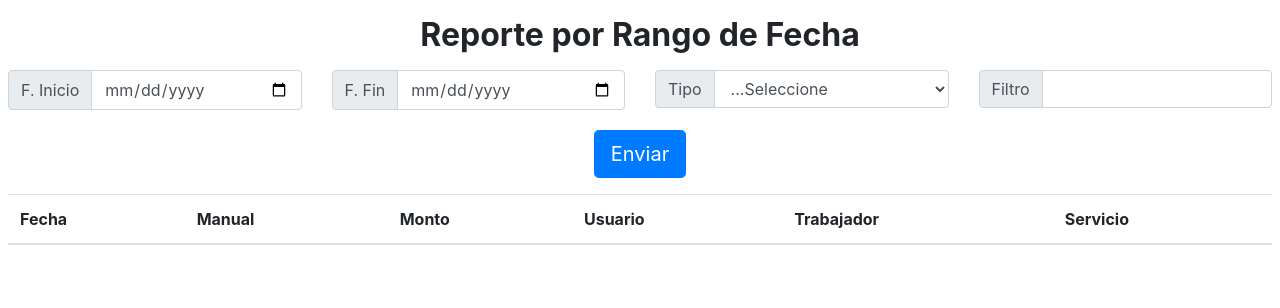
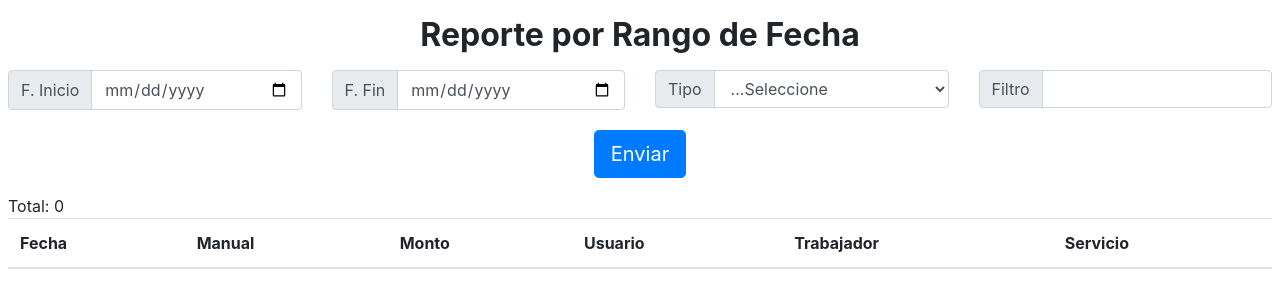
Before and after one commit to sedwarb/hairdressing, a React (Create React App) app in the folder client/: page /Table in a window 1280 px wide. Shown: the top 308 px of the page. Built offline with nearby package versions, Linux system fonts and the light colour scheme.

Commit message:
se agrego el totalizar montos de servicios en Table, y se coloco una nota en el componente ShowTable para no usar la tabla rango de fechas porque dara un error por un cambio en el backend

```diff
--- a/client/src/components/ShowTable/ShowTable.jsx
+++ b/client/src/components/ShowTable/ShowTable.jsx
@@ -30,6 +30,8 @@ export function ShowTable(){
         if(e.target.id==="worker")setTable(cleanTableF(table).worker)
         if(e.target.id==="service")setTable(cleanTableF(table).service)
     }
+    //NO USAR LA OPCION DE RANGO DE FECHAS AQUI, VA A DAR ERROR
+    //POR EL CAMBIO EN EL BACK EN LA POSICION 0 ENVIA EL TOTAL
     return(
         <>
             <div>
--- a/client/src/components/Table/Table.jsx
+++ b/client/src/components/Table/Table.jsx
@@ -8,6 +8,7 @@ export function Table({typeTable,search}){
     },[search])
     return(
         <>
+            <div>{`Total: ${dates.length>0?dates[0].sumaManual+dates[0].sumaServicio:0}`}</div>
             <table className="table table-striped">
                 <thead>
                     <tr>
@@ -15,7 +16,7 @@ export function Table({typeTable,search}){
                     </tr>
                 </thead>
                 <tbody>
-                    {dates && dates.map((date,i)=><tr key={`${date.phoneNumber}${i}`}>{typeTable && typeTable.map((type,i)=><td key={`${type.sname===null?date[type.name]:date[type.name][type.sname]}${i}`}>{type.sname===null?date[type.name]:date[type.name][type.sname]}</td>)}</tr>)}
+                    {dates && dates.map((date,i)=>i===0?<tr></tr>:<tr key={`${date.phoneNumber}${i}`}>{typeTable && typeTable.map((type,i)=><td key={`${type.sname===null?date[type.name]:date[type.name][type.sname]}${i}`}>{type.sname===null?date[type.name]:date[type.name][type.sname]}</td>)}</tr>)}
                 </tbody>
             </table>
         </>
```
